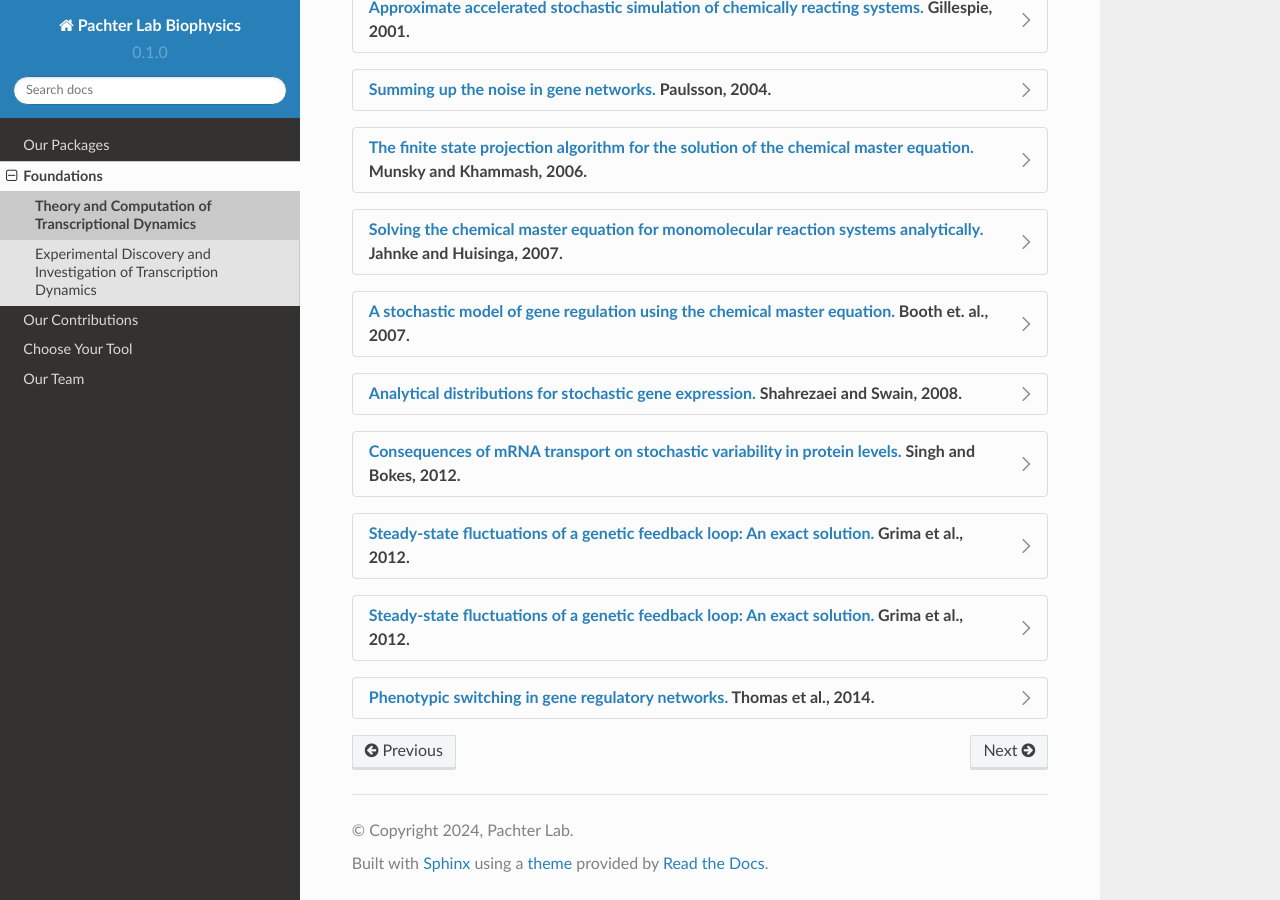
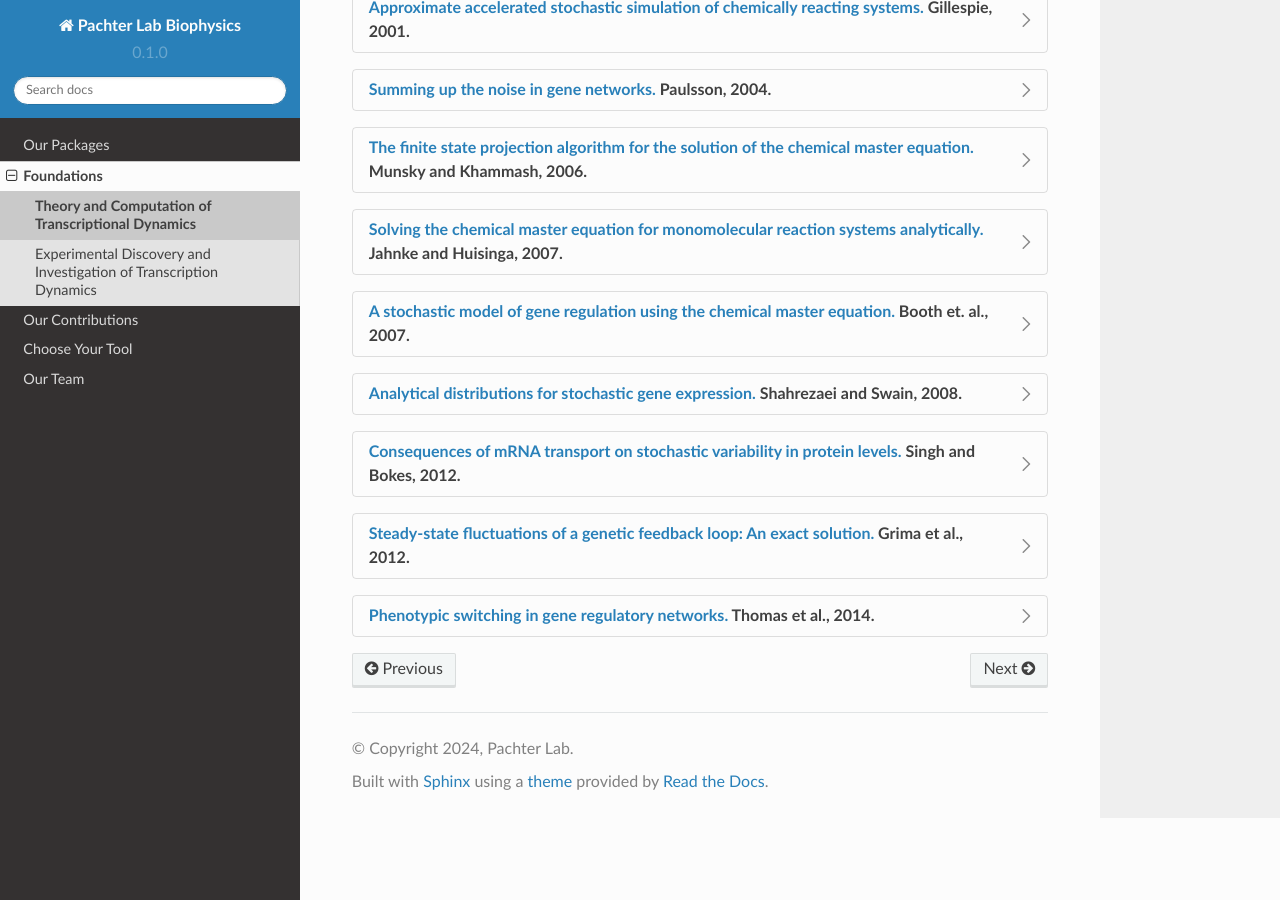
Before and after one commit to pachterlab/biophysics, a Sphinx documentation site: the page built from docs/source/foundations_computation.rst, in a window 1280 px wide and 900 px high, scrolled down 562 px. Built offline with Sphinx 7.4.7 and the Read the Docs theme 2.0.0, drawn with Linux system fonts in a browser that asks for light colours.

Commit message:
Update foundations_computation.rst

```diff
--- a/docs/source/foundations_computation.rst
+++ b/docs/source/foundations_computation.rst
@@ -109,20 +109,6 @@ Here we list a few reference papers on the theory and simulation of the chemical
                                     :align: center
                                     :alt: some text
 
-.. dropdown:: `Steady-state fluctuations of a genetic feedback loop: An exact solution. <https://doi.org/10.1063/1.4736721>`_ Grima et al., 2012.
-
-            .. grid:: 2
-
-                .. grid-item::
-                    This article derived the exact steady-state solution of the chemical master equation for a gene regulatory feedback loop
-
-                .. grid-item-card:: The model for a gene regulatory feedback loop
-
-                                .. image:: ./figures/Grima_2012.png
-                                    :width: 300
-                                    :align: center
-                                    :alt: some text
-
 .. dropdown:: `Phenotypic switching in gene regulatory networks. <https://doi.org/10.1073/pnas.140004911>`_ Thomas et al., 2014.
 
             .. grid:: 2
```
